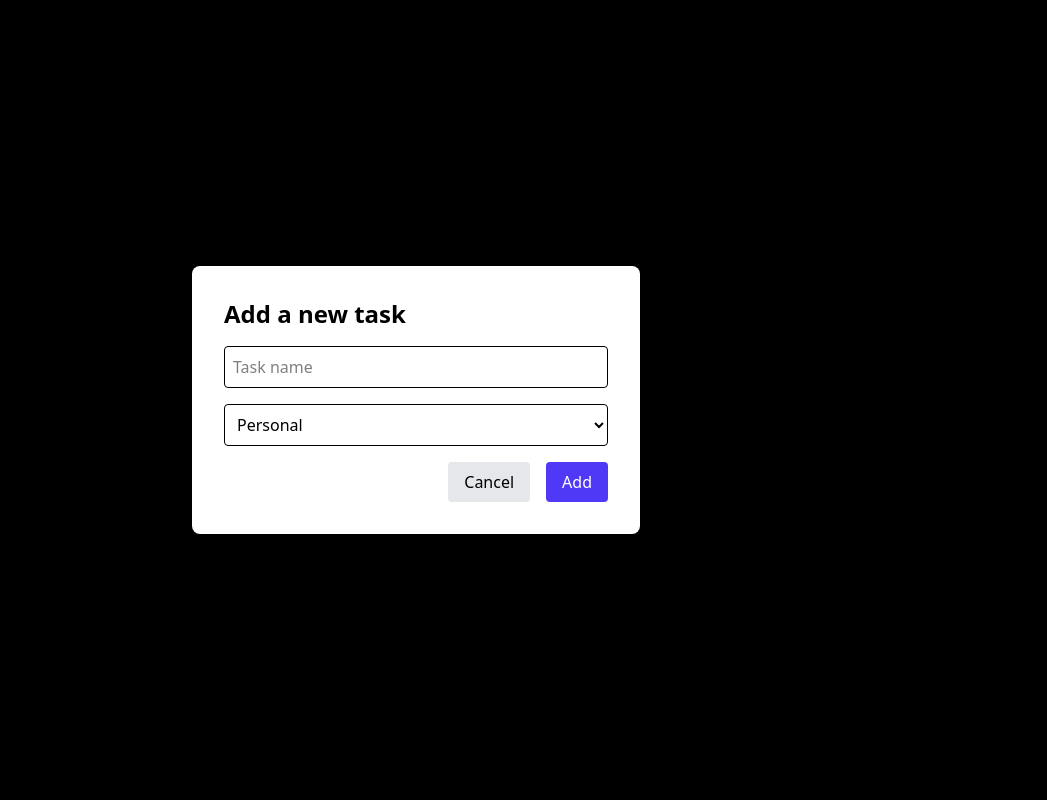
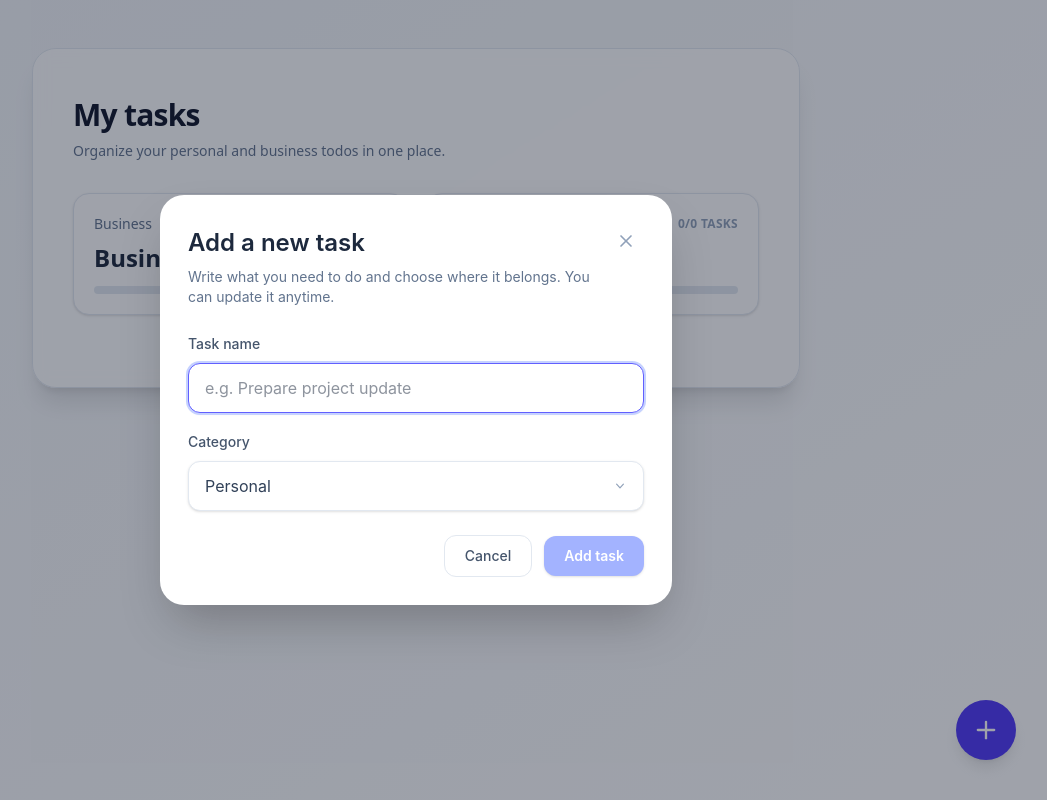
Before and after one commit to hoangngoclam/todo-app-with-jules-google, a React (Vite) app: page / in a window 1280 px wide. Both pictures are taken after a click on the button "Add task". Shown: the whole page, without its empty margins (224-1271 px from the left). Built offline with nearby package versions, Linux system fonts and the light colour scheme.

Commit message:
feat: update layout for delete + add

```diff
--- a/src/components/AddTask.tsx
+++ b/src/components/AddTask.tsx
@@ -1,5 +1,6 @@
-import React, { useState } from 'react';
-import { Plus } from 'lucide-react';
+import React, { useEffect, useMemo, useRef, useState } from 'react';
+import { createPortal } from 'react-dom';
+import { Plus, X } from 'lucide-react';
 import { useTodoStore } from '../store/todoStore';
 import type { Category } from '../types';
 
@@ -8,61 +9,166 @@ const AddTask: React.FC = () => {
   const [taskText, setTaskText] = useState('');
   const [taskCategory, setTaskCategory] = useState<Category>('Personal');
   const { addTodo } = useTodoStore();
+  const inputRef = useRef<HTMLInputElement | null>(null);
+
+  const isValidTask = useMemo(() => taskText.trim().length > 0, [taskText]);
+
+  useEffect(() => {
+    if (!modalOpen || typeof document === 'undefined') {
+      return undefined;
+    }
+
+    const handleKeyDown = (event: KeyboardEvent) => {
+      if (event.key === 'Escape') {
+        setModalOpen(false);
+      }
+    };
+
+    const focusTimeout = window.setTimeout(() => {
+      inputRef.current?.focus();
+    }, 75);
+
+    document.addEventListener('keydown', handleKeyDown);
+
+    return () => {
+      window.clearTimeout(focusTimeout);
+      document.removeEventListener('keydown', handleKeyDown);
+    };
+  }, [modalOpen]);
 
   const handleAddTask = () => {
-    if (taskText.trim()) {
-      addTodo(taskText, taskCategory);
-      setTaskText('');
-      setModalOpen(false);
+    if (!isValidTask) {
+      return;
     }
+
+    addTodo(taskText.trim(), taskCategory);
+    setTaskText('');
+    setTaskCategory('Personal');
+    setModalOpen(false);
+  };
+
+  const renderModal = () => {
+    if (!modalOpen || typeof document === 'undefined') {
+      return null;
+    }
+
+    return createPortal(
+      <div
+        className="fixed inset-0 z-50 flex items-center justify-center bg-slate-900/40 px-4"
+        role="dialog"
+        aria-modal="true"
+        aria-labelledby="add-task-title"
+        onClick={() => setModalOpen(false)}
+      >
+        <div
+          className="w-full max-w-lg translate-y-0 rounded-3xl bg-white p-6 shadow-2xl transition md:p-7"
+          onClick={(event) => event.stopPropagation()}
+        >
+          <div className="flex items-start justify-between gap-3">
+            <div>
+              <h2 id="add-task-title" className="mt-1 text-2xl font-semibold text-slate-800">
+                Add a new task
+              </h2>
+              <p className="mt-2 text-sm text-slate-500">
+                Write what you need to do and choose where it belongs. You can update it anytime.
+              </p>
+            </div>
+            <button
+              type="button"
+              onClick={() => setModalOpen(false)}
+              className="rounded-full p-2 text-slate-400 transition hover:bg-slate-100 hover:text-slate-600"
+              aria-label="Close add task dialog"
+            >
+              <X className="h-5 w-5" />
+            </button>
+          </div>
+
+          <form
+            onSubmit={(event) => {
+              event.preventDefault();
+              handleAddTask();
+            }}
+            className="mt-6 space-y-4"
+          >
+            <div>
+              <label htmlFor="task-title" className="text-sm font-medium text-slate-600">
+                Task name
+              </label>
+              <input
+                id="task-title"
+                ref={inputRef}
+                type="text"
+                value={taskText}
+                onChange={(event) => setTaskText(event.target.value)}
+                placeholder="e.g. Prepare project update"
+                className="mt-2 w-full rounded-xl border border-slate-200 bg-white px-4 py-3 text-base text-slate-800 shadow-sm transition focus:border-indigo-500 focus:outline-none focus:ring-2 focus:ring-indigo-200"
+              />
+            </div>
+
+            <div>
+              <label htmlFor="task-category" className="text-sm font-medium text-slate-600">
+                Category
+              </label>
+              <div className="relative mt-2">
+                <select
+                  id="task-category"
+                  value={taskCategory}
+                  onChange={(event) => setTaskCategory(event.target.value as Category)}
+                  className="w-full appearance-none rounded-xl border border-slate-200 bg-white px-4 py-3 text-base text-slate-700 shadow-sm transition focus:border-indigo-500 focus:outline-none focus:ring-2 focus:ring-indigo-200"
+                >
+                  <option value="Personal">Personal</option>
+                  <option value="Business">Business</option>
+                </select>
+                <div className="pointer-events-none absolute inset-y-0 right-4 flex items-center text-slate-400">
+                  <svg
+                    xmlns="http://www.w3.org/2000/svg"
+                    className="h-4 w-4"
+                    viewBox="0 0 20 20"
+                    fill="currentColor"
+                  >
+                    <path
+                      fillRule="evenodd"
+                      d="M5.23 7.21a.75.75 0 011.06.02L10 11.135l3.71-3.905a.75.75 0 011.08 1.04l-4.24 4.47a.75.75 0 01-1.08 0l-4.25-4.47a.75.75 0 01.02-1.06z"
+                      clipRule="evenodd"
+                    />
+                  </svg>
+                </div>
+              </div>
+            </div>
+
+            <div className="flex items-center justify-end gap-3 pt-2">
+              <button
+                type="button"
+                onClick={() => setModalOpen(false)}
+                className="rounded-xl border border-slate-200 px-5 py-2.5 text-sm font-medium text-slate-600 transition hover:border-slate-300 hover:text-slate-800"
+              >
+                Cancel
+              </button>
+              <button
+                type="submit"
+                disabled={!isValidTask}
+                className="rounded-xl bg-indigo-600 px-5 py-2.5 text-sm font-semibold text-white shadow-sm transition hover:bg-indigo-700 disabled:cursor-not-allowed disabled:bg-indigo-300"
+              >
+                Add task
+              </button>
+            </div>
+          </form>
+        </div>
+      </div>,
+      document.body
+    );
   };
 
   return (
     <>
       <button
         onClick={() => setModalOpen(true)}
-        className="fixed bottom-6 right-6 rounded-full bg-indigo-600 p-3 text-white shadow-lg transition-colors hover:bg-indigo-700 sm:bottom-8 sm:right-8 sm:p-4 md:bottom-10 md:right-10"
+        className="fixed bottom-6 right-6 rounded-full bg-indigo-600 p-3 text-white shadow-lg transition hover:bg-indigo-700 sm:bottom-8 sm:right-8 sm:p-4 md:bottom-10 md:right-10"
         aria-label="Add task"
       >
         <Plus className="h-6 w-6 sm:h-7 sm:w-7" />
       </button>
-
-      {modalOpen && (
-        <div className="fixed inset-0 bg-black bg-opacity-50 flex items-center justify-center">
-          <div className="bg-white p-8 rounded-lg shadow-xl w-full max-w-md">
-            <h2 className="text-2xl font-bold mb-4">Add a new task</h2>
-            <input
-              type="text"
-              value={taskText}
-              onChange={(e) => setTaskText(e.target.value)}
-              placeholder="Task name"
-              className="w-full p-2 border rounded mb-4"
-            />
-            <select
-              value={taskCategory}
-              onChange={(e) => setTaskCategory(e.target.value as Category)}
-              className="w-full p-2 border rounded mb-4"
-            >
-              <option value="Personal">Personal</option>
-              <option value="Business">Business</option>
-            </select>
-            <div className="flex justify-end gap-4">
-              <button
-                onClick={() => setModalOpen(false)}
-                className="px-4 py-2 bg-gray-200 rounded"
-              >
-                Cancel
-              </button>
-              <button
-                onClick={handleAddTask}
-                className="px-4 py-2 bg-indigo-600 text-white rounded"
-              >
-                Add
-              </button>
-            </div>
-          </div>
-        </div>
-      )}
+      {renderModal()}
     </>
   );
 };
--- /dev/null
+++ b/src/components/ConfirmDialog.tsx
@@ -0,0 +1,76 @@
+import React from 'react';
+import { createPortal } from 'react-dom';
+
+type ConfirmDialogProps = {
+  open: boolean;
+  title: string;
+  description?: string;
+  confirmLabel?: string;
+  cancelLabel?: string;
+  onConfirm: () => void;
+  onCancel: () => void;
+};
+
+const ConfirmDialog: React.FC<ConfirmDialogProps> = ({
+  open,
+  title,
+  description,
+  confirmLabel = 'Confirm',
+  cancelLabel = 'Cancel',
+  onConfirm,
+  onCancel,
+}) => {
+  if (!open) {
+    return null;
+  }
+
+  if (typeof document === 'undefined') {
+    return null;
+  }
+
+  return createPortal(
+    <div
+      className="fixed inset-0 z-50 flex items-center justify-center bg-slate-900/40 px-4"
+      role="dialog"
+      aria-modal="true"
+      aria-labelledby="confirm-dialog-title"
+      onClick={onCancel}
+    >
+      <div
+        className="w-full max-w-sm translate-y-0 rounded-2xl bg-white p-6 shadow-2xl transition"
+        onClick={(event) => event.stopPropagation()}
+      >
+        <h2
+          id="confirm-dialog-title"
+          className="text-lg font-semibold text-slate-800"
+        >
+          {title}
+        </h2>
+        {description ? (
+          <p className="mt-2 text-sm text-slate-600">{description}</p>
+        ) : null}
+        <div className="mt-6 flex items-center justify-end gap-3">
+          <button
+            type="button"
+            onClick={onCancel}
+            className="rounded-lg border border-slate-200 px-4 py-2 text-sm font-medium text-slate-600 transition hover:border-slate-300 hover:text-slate-800"
+          >
+            {cancelLabel}
+          </button>
+          <button
+            type="button"
+            onClick={() => {
+              onConfirm();
+            }}
+            className="rounded-lg bg-rose-500 px-4 py-2 text-sm font-semibold text-white transition hover:bg-rose-600"
+          >
+            {confirmLabel}
+          </button>
+        </div>
+      </div>
+    </div>,
+    document.body
+  );
+};
+
+export default ConfirmDialog;
--- a/src/components/TaskItem.tsx
+++ b/src/components/TaskItem.tsx
@@ -1,7 +1,8 @@
-import React from 'react';
+import React, { useState } from 'react';
 import { Trash2 } from 'lucide-react';
 import type { Todo } from '../types';
 import { useTodoStore } from '../store/todoStore';
+import ConfirmDialog from './ConfirmDialog';
 
 type TaskItemProps = {
   todo: Todo;
@@ -9,6 +10,7 @@ type TaskItemProps = {
 
 const TaskItem: React.FC<TaskItemProps> = ({ todo }) => {
   const { toggleTodo, deleteTodo } = useTodoStore();
+  const [showConfirmDelete, setShowConfirmDelete] = useState(false);
 
   return (
     <div
@@ -40,13 +42,24 @@ const TaskItem: React.FC<TaskItemProps> = ({ todo }) => {
       <button
         onClick={(event) => {
           event.stopPropagation();
-          deleteTodo(todo.id);
+          setShowConfirmDelete(true);
         }}
         className="rounded-full p-2 text-slate-400 transition hover:bg-rose-50 hover:text-rose-500"
         aria-label="Delete task"
       >
         <Trash2 size={18} />
       </button>
+      <ConfirmDialog
+        open={showConfirmDelete}
+        title="Delete task"
+        description="This action cannot be undone. Are you sure you want to remove this task?"
+        confirmLabel="Delete"
+        onConfirm={() => {
+          deleteTodo(todo.id);
+          setShowConfirmDelete(false);
+        }}
+        onCancel={() => setShowConfirmDelete(false)}
+      />
     </div>
   );
 };
```
